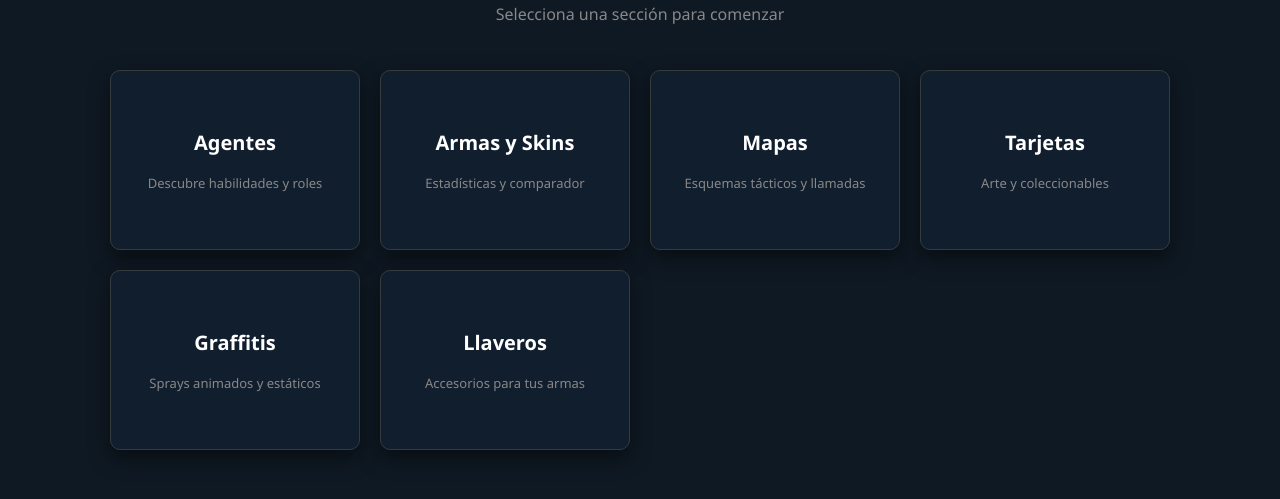
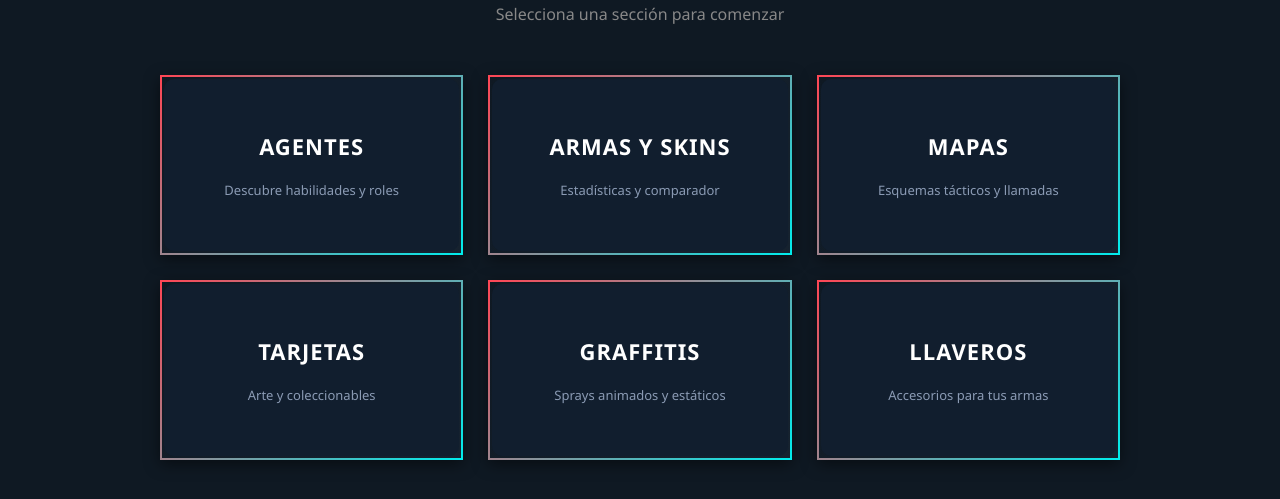
Before and after one commit to Jorx8819/VALORANT-HUB, a website: page index.html in a window 1280 px wide. Shown: the part 191-690 px from the top of the page. Drawn offline with nearby package versions, Linux system fonts and the light colour scheme.

Commit message:
Update styles.css

```diff
--- a/styles.css
+++ b/styles.css
@@ -388,44 +388,59 @@ body {
 .main-hub-container {
   grid-column: 1 / -1;
   width: 100%;
-  max-width: 1100px;
+  max-width: 1000px;
   margin: 0 auto;
   padding: 20px;
 }
 
 .hub-grid {
   display: grid;
-  grid-template-columns: repeat(auto-fit, minmax(240px, 1fr));
-  gap: 20px;
-  margin-top: 25px;
+  grid-template-columns: repeat(3, 1fr); /* Exactamente 3 columnas */
+  grid-template-rows: repeat(2, auto);    /* Exactamente 2 filas */
+  gap: 25px;
+  margin-top: 30px;
   width: 100%;
 }
 
 .hub-card {
-  background: #111e2e;
-  border: 1px solid var(--border-color, #1f2c39);
-  border-radius: 10px;
-  padding: 25px;
+  background: linear-gradient(135deg, #0f1923 0%, #16222f 100%);
+  /* Efecto de borde con dos colores (Rojo Valorant y Cian/Azulado eléctrico) */
+  border: 2px solid transparent;
+  border-image: linear-gradient(135deg, #ff4655, #00ecec) 1;
+  border-radius: 4px; /* Estilo tecnológico angular característico del juego */
+  padding: 30px 20px;
   cursor: pointer;
   transition: all 0.3s ease;
   position: relative;
   overflow: hidden;
+  text-align: center;
+  box-shadow: 0 4px 15px rgba(0, 0, 0, 0.5);
 }
 
+/* Brillo y elevación al pasar el ratón */
 .hub-card:hover {
-  transform: translateY(-5px);
-  border-color: var(--accent-red, #ff4655);
-  box-shadow: 0 10px 20px rgba(0, 0, 0, 0.4);
+  transform: translateY(-6px);
+  box-shadow: 0 10px 25px rgba(255, 70, 85, 0.3), 0 0 15px rgba(0, 236, 236, 0.2);
+  background: linear-gradient(135deg, #16222f 0%, #1f3044 100%);
 }
 
 .hub-card-inner h3 {
   color: #fff;
-  font-size: 20px;
-  margin-bottom: 8px;
+  font-size: 22px;
+  margin-bottom: 10px;
+  letter-spacing: 1px;
+  text-transform: uppercase;
 }
 
 .hub-card-inner p {
-  color: #888;
+  color: #8b9bb4;
   font-size: 13px;
   margin: 0;
 }
+
+/* Responsivo para pantallas pequeñas (móviles o tablets estrechas) */
+@media (max-width: 768px) {
+  .hub-grid {
+    grid-template-columns: repeat(1, 1fr);
+  }
+}
```
